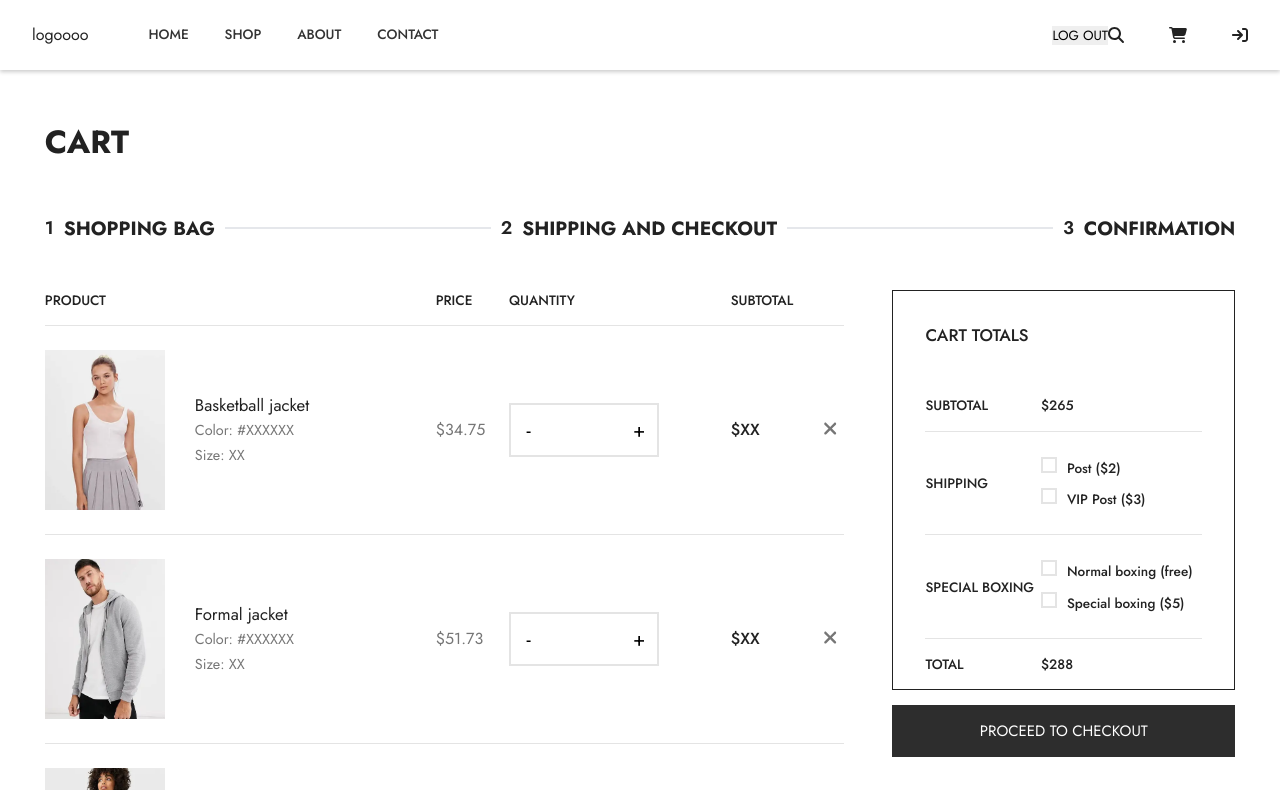
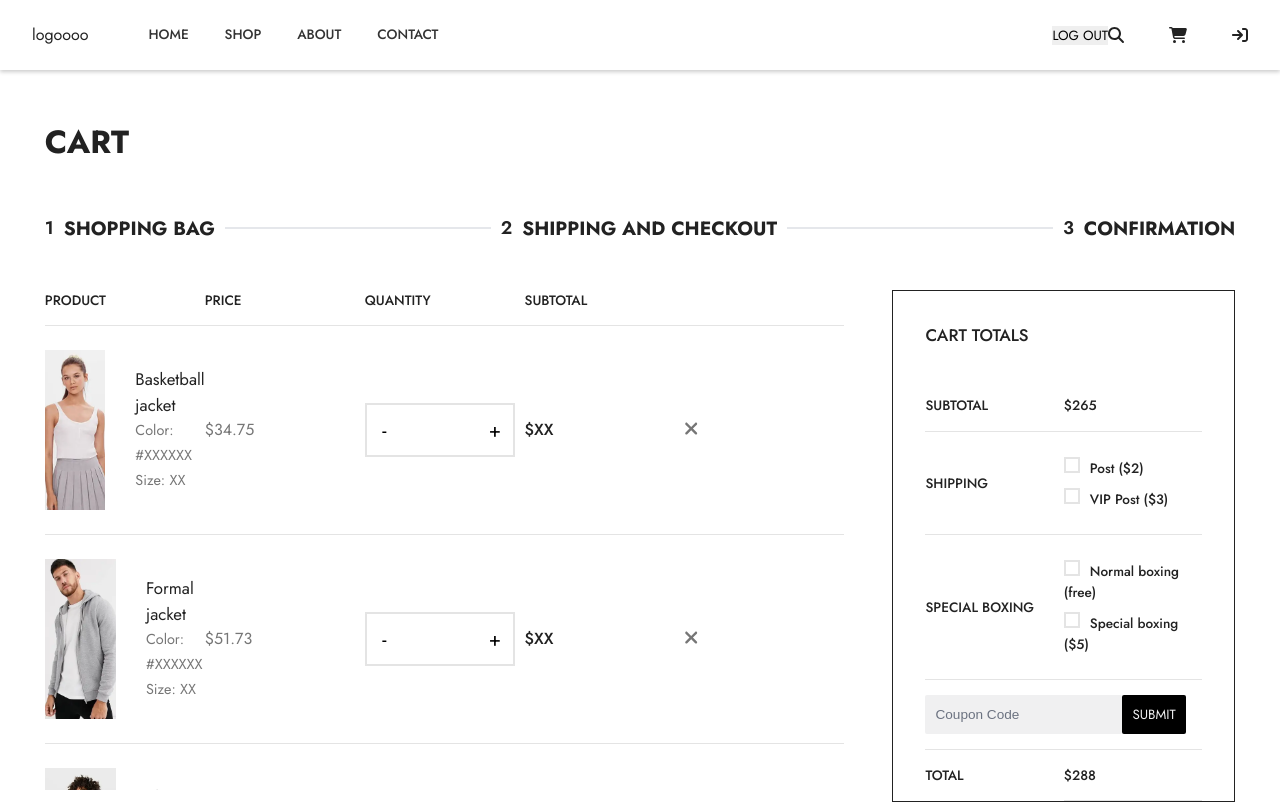
Before and after one commit to Sahba-Rezvani/redwine-website, a React (Create React App) app: page /shopping-wizard in a window 1280 px wide. Shown: the top 804 px of the page. Built offline with nearby package versions, Linux system fonts and the light colour scheme; data requests are answered from the project's data file.

Commit message:
fixing banner button position + fixing input coupon bug in ShoppingWizard component

```diff
--- a/src/components/App.css
+++ b/src/components/App.css
@@ -47,6 +47,7 @@ button {
 table {
   width: 100%;
   border-collapse: collapse;
+  table-layout: fixed;
 }
 
 .primary-btn {
@@ -67,12 +68,20 @@ table {
   box-shadow: 0 1rem 2rem rgba(0, 0, 0, 0.15);
 }
 
+.tertiary-btn {
+  padding: 10px;
+  background-color: black;
+  color: #f0f0f1;
+  text-transform: uppercase;
+  border-radius: 2px;
+}
+
 .secondary-btn {
   width: 100%;
   color: #fff;
   background-color: rgba(34, 34, 34, 0.95);
   height: 52px;
-  /* margin: 20px 0; */
+  margin: 20px 0;
   font-size: 15px;
   transition: all 0.2s;
 }
@@ -413,14 +422,6 @@ footer {
   color: #222;
 }
 
-.footer-btn {
-  padding: 10px;
-  background-color: black;
-  color: #f0f0f1;
-  text-transform: uppercase;
-  border-radius: 2px;
-}
-
 .footer-top,
 .footer-bottom {
   width: 92%;
@@ -558,6 +559,7 @@ footer form {
   top: 35px;
   left: 50px;
   text-transform: uppercase;
+  text-align: left;
 }
 
 .banner-textline p {
@@ -1468,13 +1470,25 @@ footer form {
   border: none;
 }
 
+.factor_table tr:nth-last-child(2) td {
+  border: none;
+}
+
 .factor_table tr:last-child td {
-  border: none;
+  border-top: 1px solid #e4e4e4;
+}
+
+.factor_table tr:last-child th {
+  border-top: 1px solid #e4e4e4;
 }
 
 .factor_table tr {
   font-size: 0.85em;
   text-align: left;
+}
+
+.table-two-th {
+  width: 70%;
 }
 
 .cart_total-check form label::before {
@@ -1517,6 +1531,21 @@ footer form {
   border-bottom: 1px solid #e4e4e4;
   font-weight: 500;
 }
+
+.coupon-form {
+  display: flex;
+}
+
+.discount-coupon {
+  background-color: #f0f0f1;
+  border: none;
+  /* flex-grow: 1; */
+  font-size: 1em;
+  padding: 10px;
+  border-radius: 2px;
+  outline: none;
+}
+
 .wizard_product {
   display: flex;
   align-items: center;
@@ -1618,6 +1647,10 @@ footer form {
   font-size: 0.85em;
 }
 
+.order_table thead th:first-child {
+  width: 70%;
+}
+
 .order_table tbody {
   padding-top: 10px;
 }
--- a/src/components/Banner.js
+++ b/src/components/Banner.js
@@ -33,7 +33,7 @@ export default function MainBanner() {
               commodo
             </p>
             <Link to="/shop">
-              <button className="btn primary-btn">shop now</button>
+              <button className="primary-btn">shop now</button>
             </Link>
           </div>
         </div>
@@ -51,7 +51,7 @@ export default function MainBanner() {
               commodo
             </p>
             <Link to="/shop">
-              <button className="btn primary-btn">shop now</button>
+              <button className="primary-btn">shop now</button>
             </Link>
           </div>
         </div>
--- a/src/components/Footer.js
+++ b/src/components/Footer.js
@@ -19,7 +19,7 @@ export function Footer() {
             "
             />
             <button
-              className="footer-btn
+              className="tertiary-btn
             "
             >
               register
--- a/src/components/ProductCard.js
+++ b/src/components/ProductCard.js
@@ -30,7 +30,7 @@ export function ProductCard({ product }) {
         </div>
         <div className="pc-info-box">
           <div className="pc-info-header">
-            <p className="pc-category">{product.type}</p>
+            <p className="pc-category">{product.category}</p>
             <FontAwesomeIcon
               icon={RegularHeart}
               style={{ color: "#767676", marginRight: "7px" }}
--- a/src/components/ShoppingWizard.js
+++ b/src/components/ShoppingWizard.js
@@ -134,10 +134,16 @@ export default function ShoppingWizard({ products, quantity, setQuantity }) {
                       </td>
                     </tr>
                     <tr>
-                      <form>
-                        <input type="decimal" placeholder="Coupon Code" />
-                        <button>submit</button>
-                      </form>
+                      <td style={{ width: "100%" }}>
+                        <form className="coupon-form">
+                          <input
+                            type="text"
+                            className="discount-coupon"
+                            placeholder="Coupon Code"
+                          />
+                          <button className="tertiary-btn">submit</button>
+                        </form>
+                      </td>
                     </tr>
                     <tr>
                       <th>total</th>
@@ -264,19 +270,19 @@ export default function ShoppingWizard({ products, quantity, setQuantity }) {
                 <table className="factor_table">
                   <tbody>
                     <tr>
-                      <th>subtotal</th>
+                      <th className="table-two-th">subtotal</th>
                       <td>$XX</td>
                     </tr>{" "}
                     <tr>
-                      <th>shipping</th>
+                      <th lassName="table-two-th">shipping</th>
                       <td>$XX</td>
                     </tr>{" "}
                     <tr>
-                      <th>boxing</th>
+                      <th lassName="table-two-th">boxing</th>
                       <td>$XX</td>
                     </tr>{" "}
                     <tr>
-                      <th>total</th>
+                      <th lassName="table-two-th">total</th>
                       <td>$XX</td>
                     </tr>
                   </tbody>
--- a/src/pages/ProductDetails.js
+++ b/src/pages/ProductDetails.js
@@ -59,7 +59,7 @@ export default function ProductDetails({
             </div>
             <div className="pc-details-info-box">
               <h4 className="pc-details--name row">{selectedProduct.name}</h4>
-              <p className="pc-details--price row">$29</p>
+              <p className="pc-details--price row">${selectedProduct.price}</p>
               <p className="pc-details-info row">
                 Phasellus sed volutpat orci. Fusce eget lore mauris vehicula
                 elementum gravida nec dui. Aenean aliquam varius ipsum, non
```
